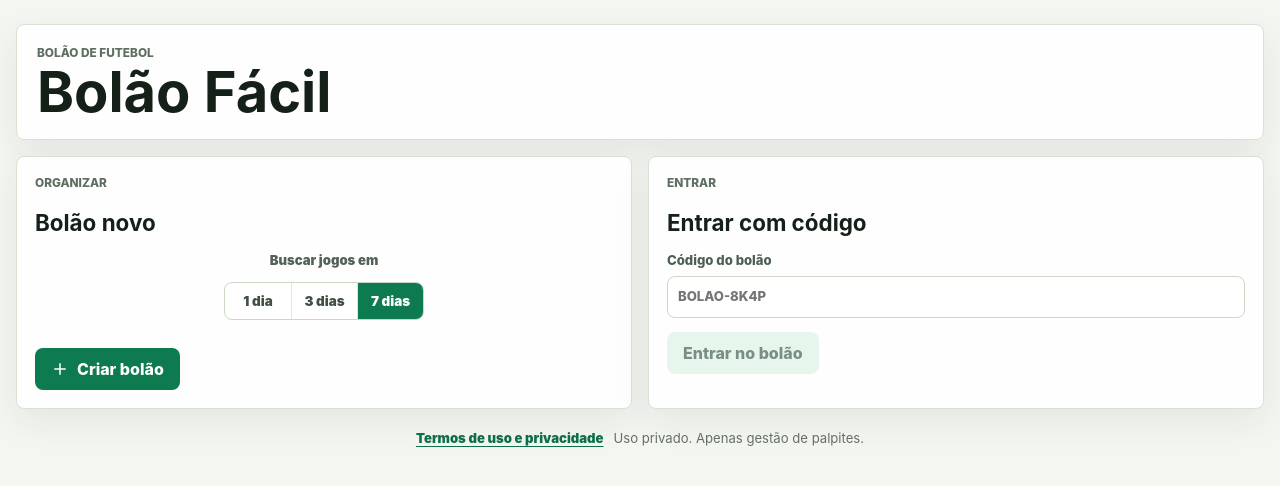
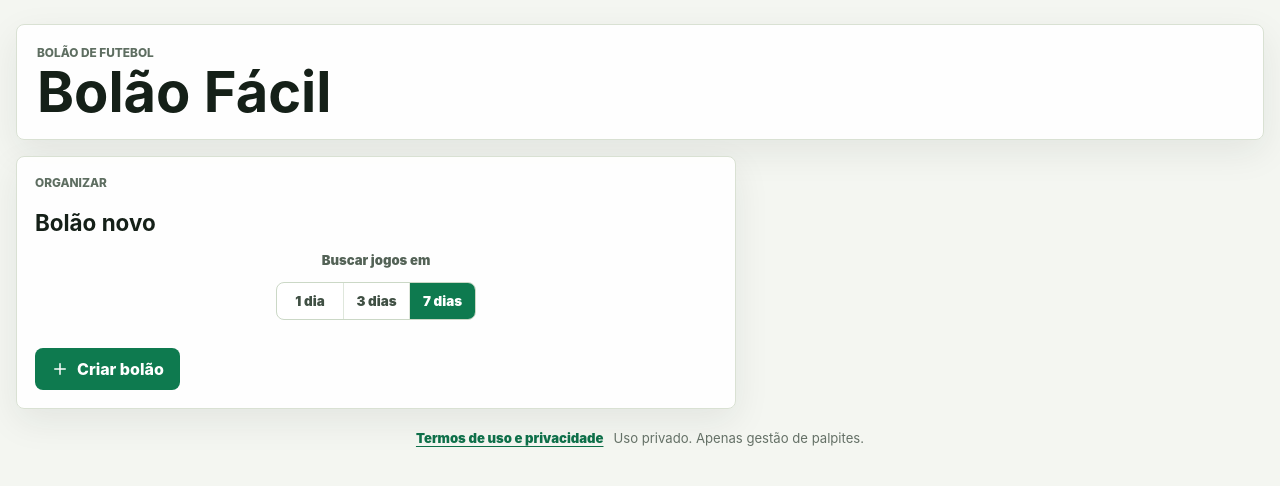
Before and after one commit to MSR-BR/bolao, a React (Vite) app: page / in a window 1280 px wide. Shown: the top 486 px of the page. Built offline with nearby package versions, Linux system fonts and the light colour scheme.

Commit message:
Simplify bolao landing page

```diff
--- a/src/App.jsx
+++ b/src/App.jsx
@@ -233,7 +233,6 @@ function App() {
   const now = useNow();
   const lastSavedLiveSignatureRef = useRef("");
   const [poolCode, setPoolCode] = useState("");
-  const [entryCode, setEntryCode] = useState("");
   const [adminToken, setAdminToken] = useState("");
   const [isCoordinator, setIsCoordinator] = useState(false);
   const [poolLoading, setPoolLoading] = useState(false);
@@ -320,9 +319,7 @@ function App() {
   const participantLink = poolCode ? makePoolLink(poolCode) : "";
   const coordinatorLink = poolCode && adminToken ? makePoolLink(poolCode, adminToken) : "";
 
-  function resetPoolState(options = {}) {
-    const hasEntryCode = Object.hasOwn(options, "entryCode");
-
+  function resetPoolState() {
     setPoolCode("");
     setAdminToken("");
     setIsCoordinator(false);
@@ -348,8 +345,6 @@ function App() {
     setMatchesNotice("");
     setMatchSource("");
     lastSavedLiveSignatureRef.current = "";
-
-    if (hasEntryCode) setEntryCode(options.entryCode);
   }
 
   function applyPoolBundle(bundle, token = "", options = {}) {
@@ -393,7 +388,7 @@ function App() {
     const shouldClearOnError = Boolean(options.clearOnError || shouldClearBeforeLoad);
 
     if (shouldClearBeforeLoad) {
-      resetPoolState({ entryCode: normalizedCode });
+      resetPoolState();
     }
 
     setPoolLoading(true);
@@ -404,13 +399,12 @@ function App() {
       const accessToken = token || "";
       const bundle = await fetchSharedPool(normalizedCode, accessToken);
       applyPoolBundle(bundle, accessToken);
-      setEntryCode(normalizedCode);
 
       const nextUrl = makePoolLink(normalizedCode, bundle.isCoordinator ? accessToken : "");
       window.history.replaceState(null, "", nextUrl);
     } catch (error) {
       if (shouldClearOnError) {
-        resetPoolState({ entryCode: normalizedCode });
+        resetPoolState();
       }
       setPoolError(error.message);
     } finally {
@@ -436,11 +430,6 @@ function App() {
       setPoolLoading(false);
       setInitialPoolChecked(true);
     }
-  }
-
-  function joinPool(event) {
-    event.preventDefault();
-    loadPool(entryCode, "", { clearOnError: true });
   }
 
   function leavePool() {
@@ -889,21 +878,6 @@ function App() {
             </button>
           </div>
 
-          <form className="panel entry-panel" onSubmit={joinPool}>
-            <p className="eyebrow">Entrar</p>
-            <h2>Entrar com código</h2>
-            <label>
-              Código do bolão
-              <input
-                value={entryCode}
-                onChange={(event) => setEntryCode(event.target.value)}
-                placeholder="BOLAO-8K4P"
-              />
-            </label>
-            <button className="secondary-action" type="submit" disabled={poolLoading || !entryCode.trim()}>
-              Entrar no bolão
-            </button>
-          </form>
         </section>
 
         {poolError && <div className="notice error entry-notice">{poolError}</div>}
--- a/src/styles.css
+++ b/src/styles.css
@@ -72,9 +72,10 @@ input:disabled {
 
 .entry-grid {
   display: grid;
-  grid-template-columns: repeat(2, minmax(0, 1fr));
+  grid-template-columns: minmax(0, 1fr);
   gap: 16px;
   margin-top: 16px;
+  max-width: 720px;
 }
 
 .entry-panel {
```
